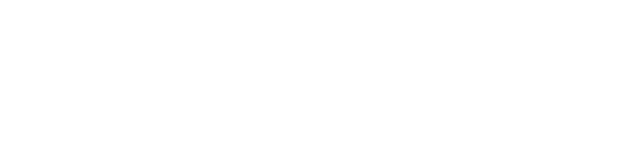
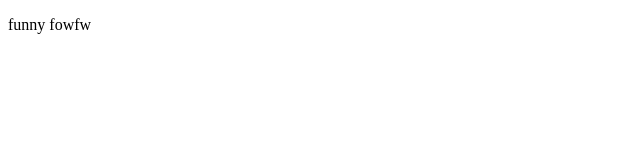
Before and after one commit to sleepykairo/sleepykairo.github.io, a plain HTML site: page music_game.html in a window 1280 px wide. Shown: the whole page, without its empty margins (0-640 px from the left). Drawn offline with Linux system fonts and the light colour scheme.

Commit message:
still trying

```diff
--- a/music_game.html
+++ b/music_game.html
@@ -6,5 +6,7 @@
 </head>
 <body>
 
+<p>funny fowfw</p>
+
 </body>
 </html>
```
